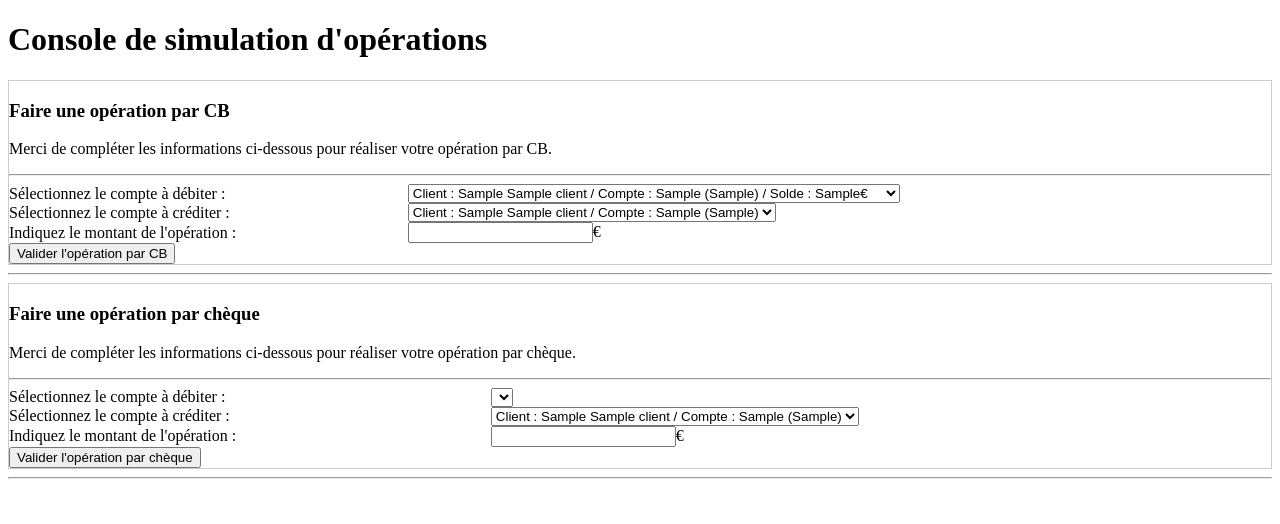
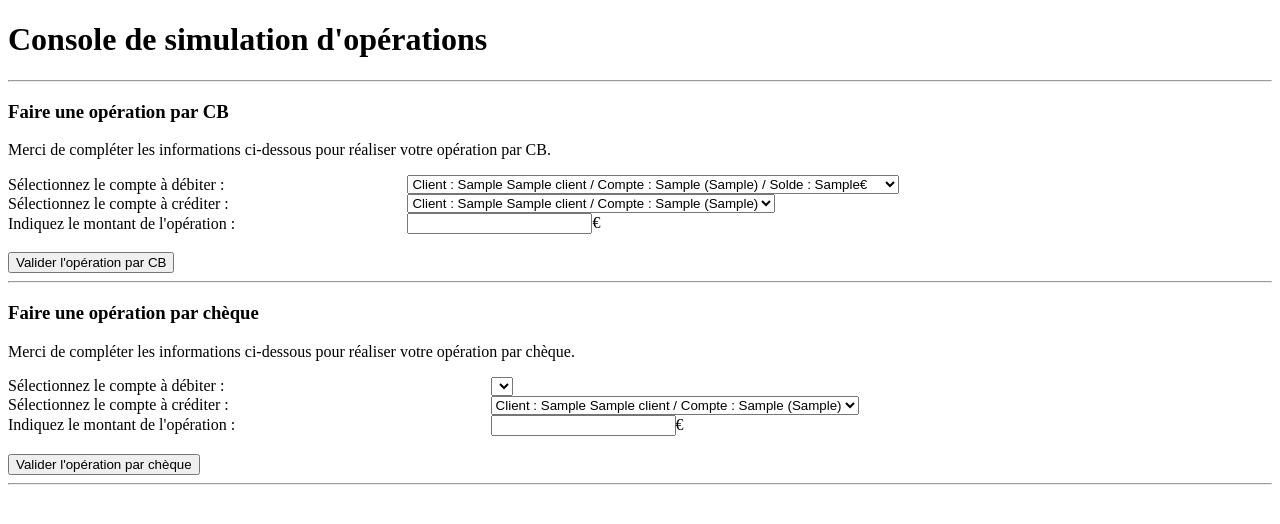
Before and after one commit to Fafou59/BankupV3, a PHP site: page /ihm/godmode.php in a window 1280 px wide. Shown: the top 524 px of the page. Run offline with PHP 8.4, Linux system fonts and the light colour scheme; tables that the repository leaves empty or names only in its code hold one stand-in row (values such as "Sample post"); lists and menus that the app fills with data are empty.

Commit message:
Add files via upload

```diff
--- a/ihm/godmode.php
+++ b/ihm/godmode.php
@@ -39,12 +39,12 @@
             // Si les données ne sont pas renseignées
             if (!isset($_POST["emetteur"], $_POST['recepteur'], $_POST['montant'], $_POST['type_Operation'])) { ?>
                 <h1>Console de simulation d'opérations</h1>
+                <hr>
                 <!-- Formulaire de création d'un opération par CB -->
-                <form class="formulaire" method="post" action="godmode.php" style="border:1px solid #ccc">
+                <form class="formulaire" method="post" action="godmode.php">
                     <div class="container">
                         <h3>Faire une opération par CB</h3>
                         <p>Merci de compléter les informations ci-dessous pour réaliser votre opération par CB.</p>
-                        <hr>
                         <table width="100%" border="0" cellspacing="0" cellpadding="0">
                             <tr>
                                 <td><label for="emetteur">Sélectionnez le compte à débiter :</label></td>
@@ -78,7 +78,7 @@
                                 <td><label for="montant">Indiquez le montant de l'opération :</label></td>
                                 <td><input name="montant" type="number" min="0" required>€</td>
                             </tr>
-                        </table>
+                        </table><br>
                         <div class="bouton_Form">
                             <button type="submit" name="type_Operation" value="CB" class="bouton_Valider">Valider l'opération par CB</button>
                         </div>
@@ -87,11 +87,10 @@
                 <hr>
 
                 <!-- Formulaire de création d'un opération par Chéquier -->
-                <form class="formulaire" method="post" action="godmode.php" style="border:1px solid #ccc">
+                <form class="formulaire" method="post" action="godmode.php">
                     <div class="container">
                         <h3>Faire une opération par chèque</h3>
                         <p>Merci de compléter les informations ci-dessous pour réaliser votre opération par chèque.</p>
-                        <hr>
                         <table width="100%" border="0" cellspacing="0" cellpadding="0">
                             <tr>
                                 <td><label for="emetteur">Sélectionnez le compte à débiter :</label></td>
@@ -126,8 +125,7 @@
                                 <td><label for="montant">Indiquez le montant de l'opération :</label></td>
                                 <td><input name="montant" type="number" min="0" required>€</td>
                             </tr>
-                        </table>
-
+                        </table><br>
                         <div class="bouton_Form">
                             <button type="submit" name="type_Operation" value="Chequier" class="bouton_Valider">Valider l'opération par chèque</button>
                         </div>
```
